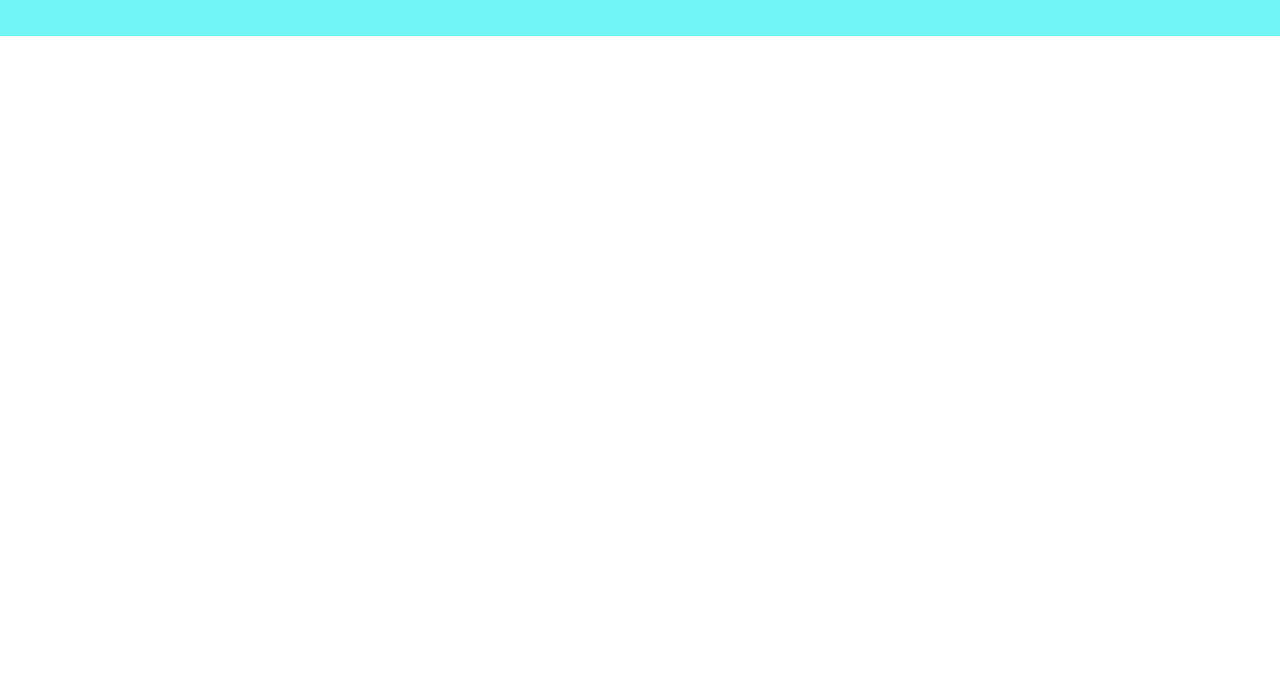
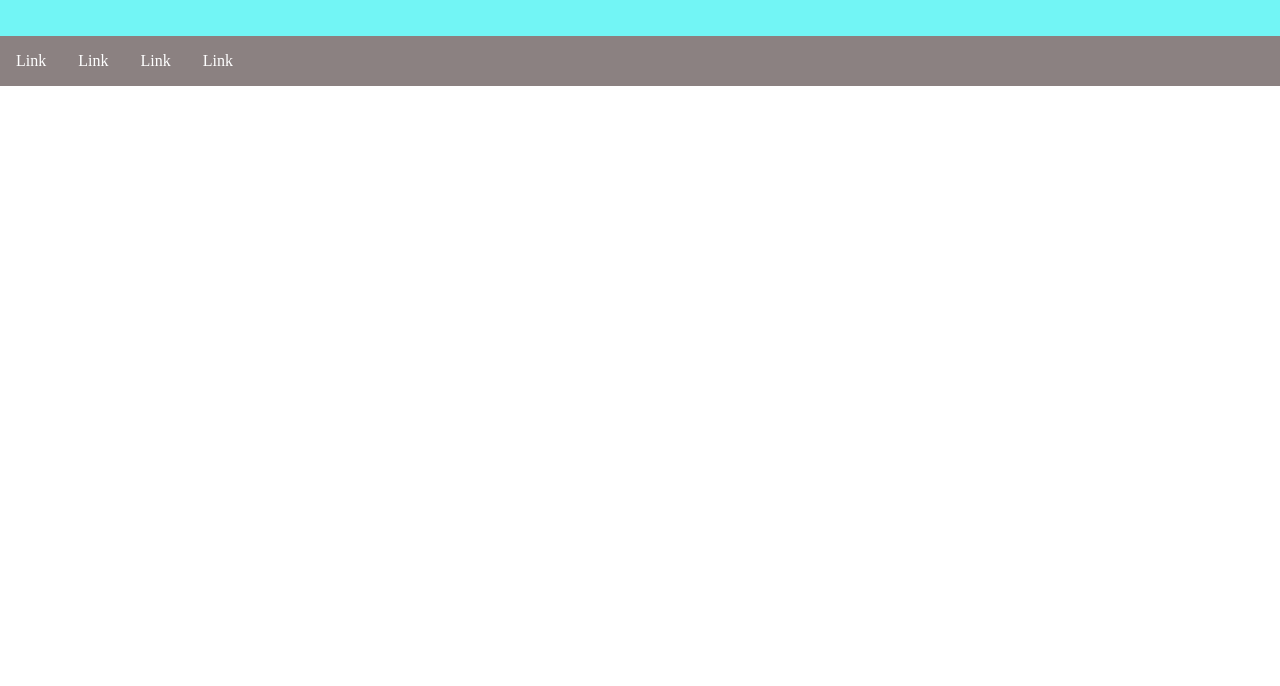
Before and after one commit to mankurtas/Web-pratimas-05.25, a plain HTML site: page index.html in a window 1280 px wide. Shown: the part 114-800 px from the top of the page. Drawn offline with nearby package versions, Linux system fonts and the light colour scheme.

Commit message:
nav added

```diff
--- a/index.html
+++ b/index.html
@@ -18,5 +18,11 @@
     <h1>My webpage</h1>
     <h4>With flexible layout.</h4>
   </header>
+  <nav>
+    <a href="X">Link</a>
+    <a href="X">Link</a>
+    <a href="X">Link</a>
+    <a href="X">Link</a>
+  </nav>
   <body></body>
 </html>
--- a/style.css
+++ b/style.css
@@ -23,3 +23,23 @@ h1 {
 h4 {
   margin-top: 0;
 }
+
+nav {
+  display: flex;
+  flex-wrap: wrap;
+  flex-direction: row;
+  width: 100%;
+  height: 50px;
+  background-color: rgb(139, 129, 129);
+  padding: 1rem 1rem;
+}
+a {
+  color: white;
+  text-decoration: none;
+}
+a:hover {
+  color: purple;
+}
+a:not(:last-child) {
+  margin-right: 2rem;
+}
```
